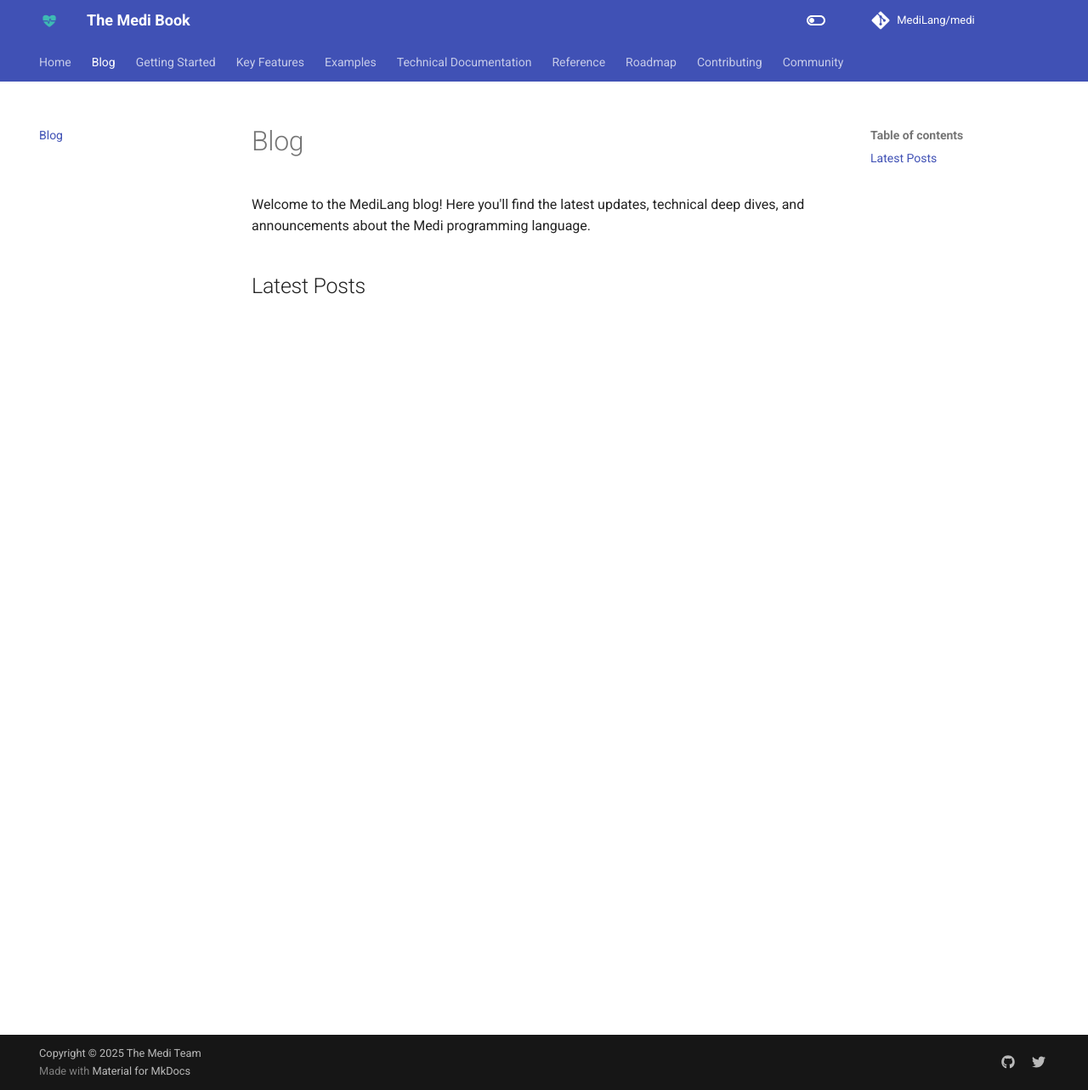
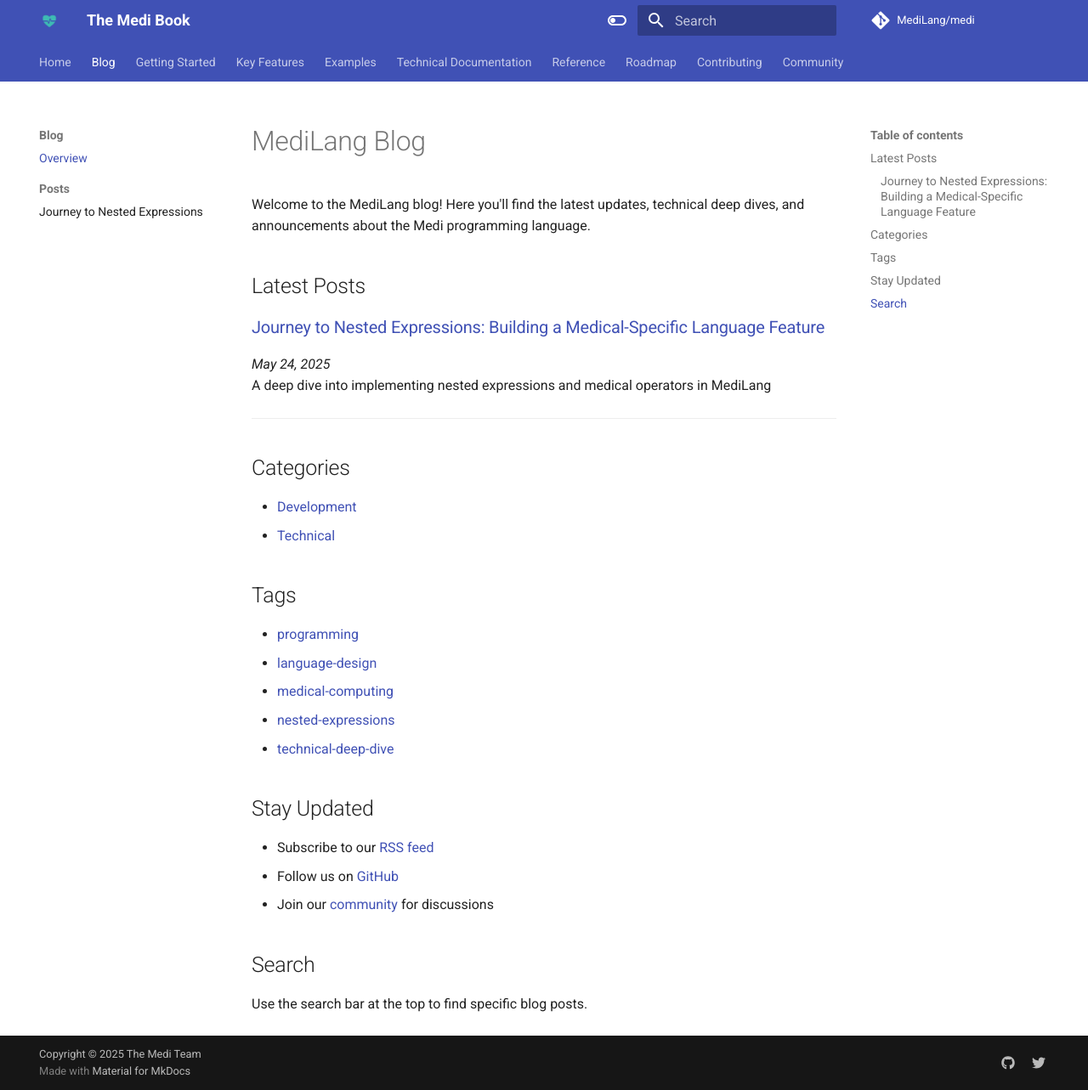
Before and after one commit to MediLang/medi, an MkDocs documentation site: the page built from docs/content/blog/index.md, in a window 1280 px wide and 1283 px high. Shown: the whole window at 85% size. Built offline with MkDocs 1.6.1 and Material for MkDocs 9.7.7, drawn with Linux system fonts in a browser that asks for light colours; comment, search, counter and statistics services are not loaded; the version menu is left out.

Commit message:
Update blog configuration and improve documentation
- Simplify MkDocs configuration by removing problematic blog plugin
- Add manual blog post navigation in mkdocs.yml
- Enhance blog index page with better layout and styling
- Add .gitignore rules for Python virtual environments

```diff
--- a/docs/content/blog/index.md
+++ b/docs/content/blog/index.md
@@ -1,7 +1,35 @@
-# Blog
+# MediLang Blog
 
 Welcome to the MediLang blog! Here you'll find the latest updates, technical deep dives, and announcements about the Medi programming language.
 
 ## Latest Posts
 
-<!-- Blog posts will be automatically inserted here -->
+### [Journey to Nested Expressions: Building a Medical-Specific Language Feature](posts/2025-05-24-nested-expressions.md)
+
+*May 24, 2025*
+A deep dive into implementing nested expressions and medical operators in MediLang
+
+---
+
+## Categories
+
+- [Development](/blog/categories/development/)
+- [Technical](/blog/categories/technical/)
+
+## Tags
+
+- [programming](/blog/tags/programming/)
+- [language-design](/blog/tags/language-design/)
+- [medical-computing](/blog/tags/medical-computing/)
+- [nested-expressions](/blog/tags/nested-expressions/)
+- [technical-deep-dive](/blog/tags/technical-deep-dive/)
+
+## Stay Updated
+
+- Subscribe to our [RSS feed](/blog/feed_rss_created.xml)
+- Follow us on [GitHub](https://github.com/MediLang)
+- Join our [community](/community/) for discussions
+
+## Search
+
+Use the search bar at the top to find specific blog posts.
--- a/docs/mkdocs.yml
+++ b/docs/mkdocs.yml
@@ -40,22 +40,15 @@
       emoji_generator: !!python/name:materialx.emoji.to_svg
   - pymdownx.extra
 
+# Development server settings
+dev_addr: '127.0.0.1:8001'
+
 # Plugins configuration
 plugins:
   - search
   - mkdocstrings
   - autorefs:
       link_titles: true
-
-# Blog configuration
-plugins:
-  - blog:
-      blog_dir: blog
-      post_dir: posts
-      post_date_format: long
-      excerpt_separator: "<!-- more -->"
-      pagination: true
-      posts_per_page: 10
 
 theme:
   name: material
@@ -104,7 +97,10 @@
 
 nav:
   - Home: index.md
-  - Blog: blog/index.md
+  - Blog:
+    - Overview: blog/index.md
+    - Posts:
+      - Journey to Nested Expressions: blog/posts/2025-05-24-nested-expressions.md
   - Getting Started:
     - Overview: getting-started/index.md
     - Installation: getting-started/installation.md
```
Also changed, not shown: docs/content/blog/posts/2025-05-24-nested-expressions.md (+6 -0 lines), docs/content/content/blog/index.md (added, +1 -0 lines), 1 other file.
